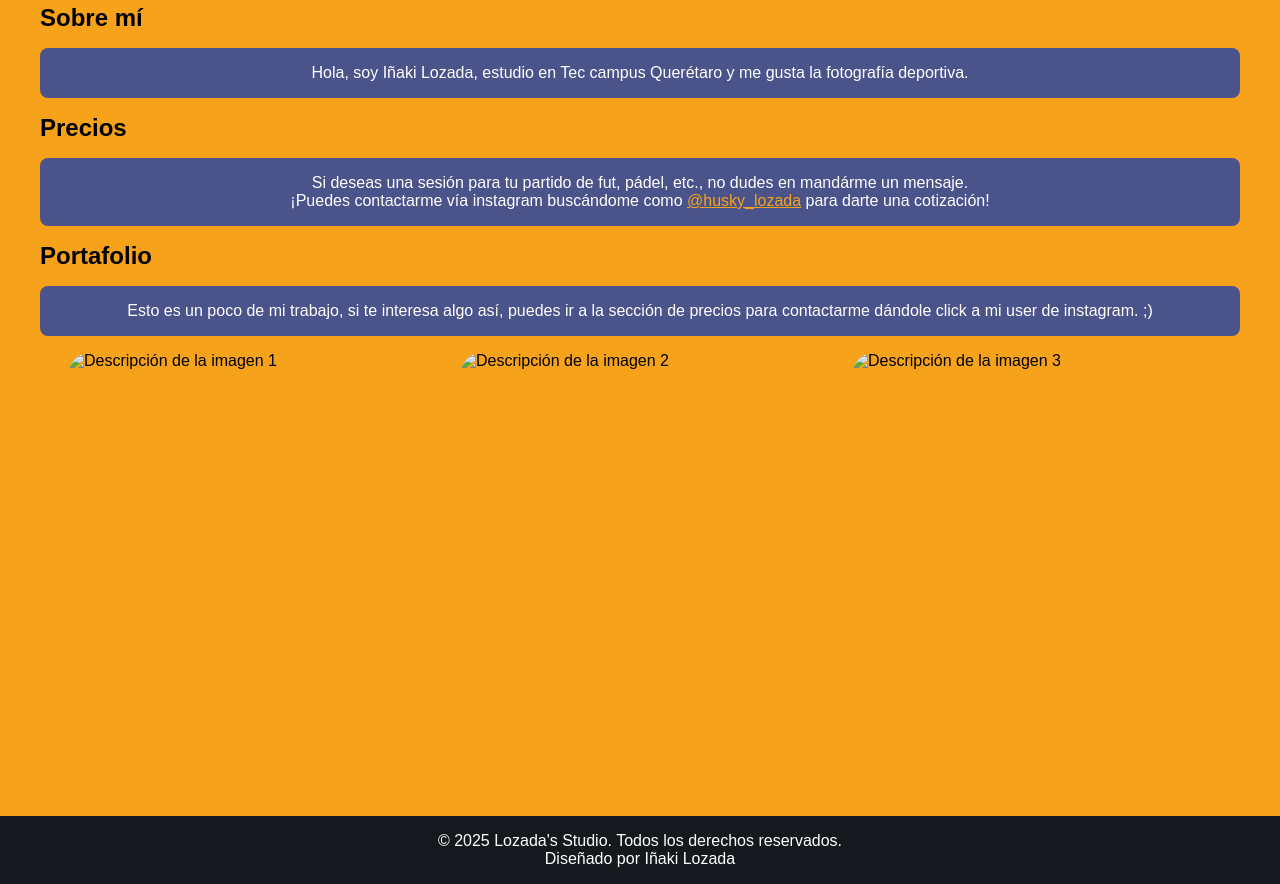
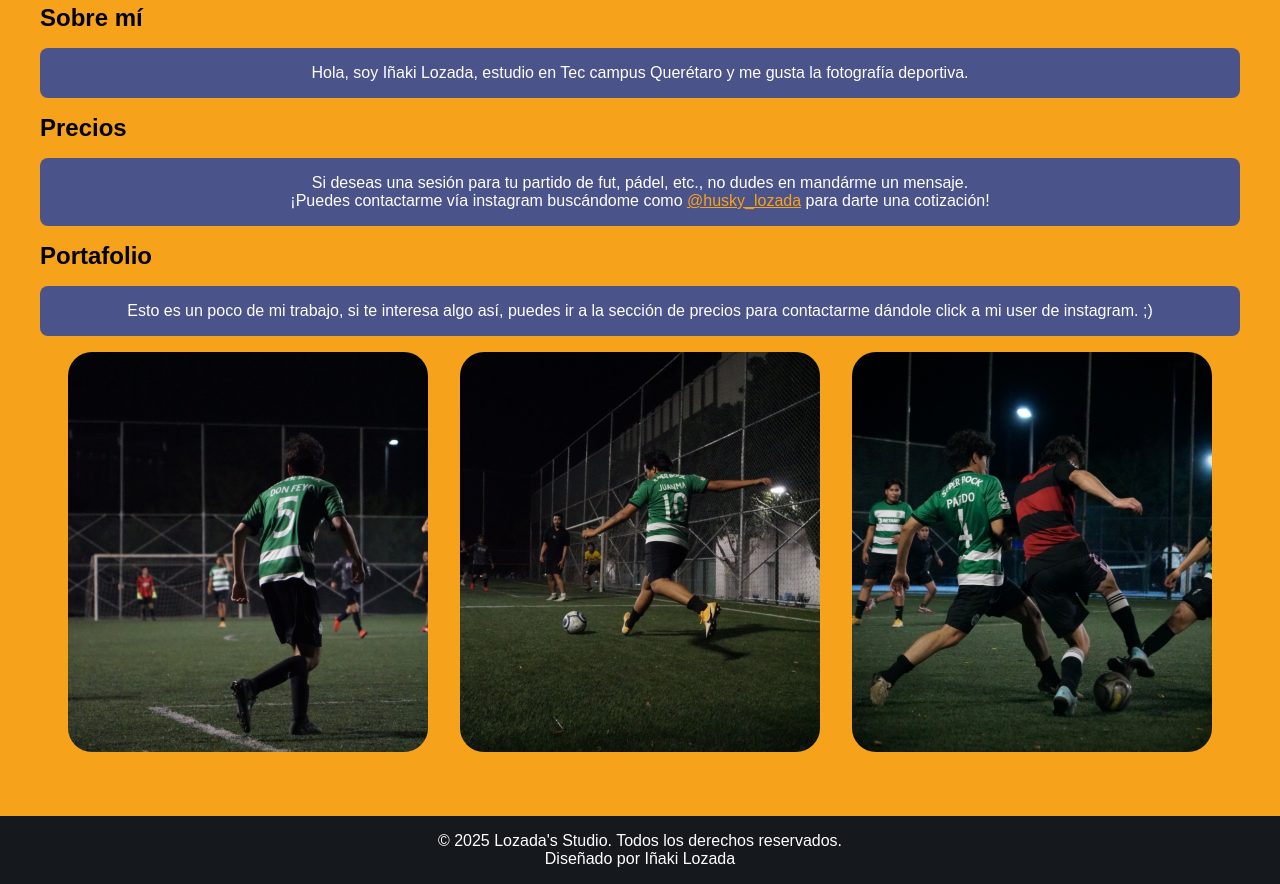
Before and after one commit to LozadaInn/Lozada-Studio, a plain HTML site: page index.html in a window 1280 px wide. Shown: the part 60-944 px from the top of the page. Drawn offline with Linux system fonts and the light colour scheme; the site is published under a folder, as on GitHub Pages, so addresses that start at the root find nothing.

Commit message:
Update index.html

```diff
--- a/index.html
+++ b/index.html
@@ -42,9 +42,9 @@
             </div>
             <div class="gallery">
                 <!-- Aquí se pueden agregar imágenes del portafolio -->
-                <img src="/images/image1.JPG" alt="Descripción de la imagen 1">
-                <img src="/images/image2.JPG" alt="Descripción de la imagen 2">
-                <img src="/images/image4.JPG" alt="Descripción de la imagen 3">
+                <img src="image1.JPG" alt="Descripción de la imagen 1">
+                <img src="image2.JPG" alt="Descripción de la imagen 2">
+                <img src="image4.JPG" alt="Descripción de la imagen 3">
             </div>
         </section>
 
```
